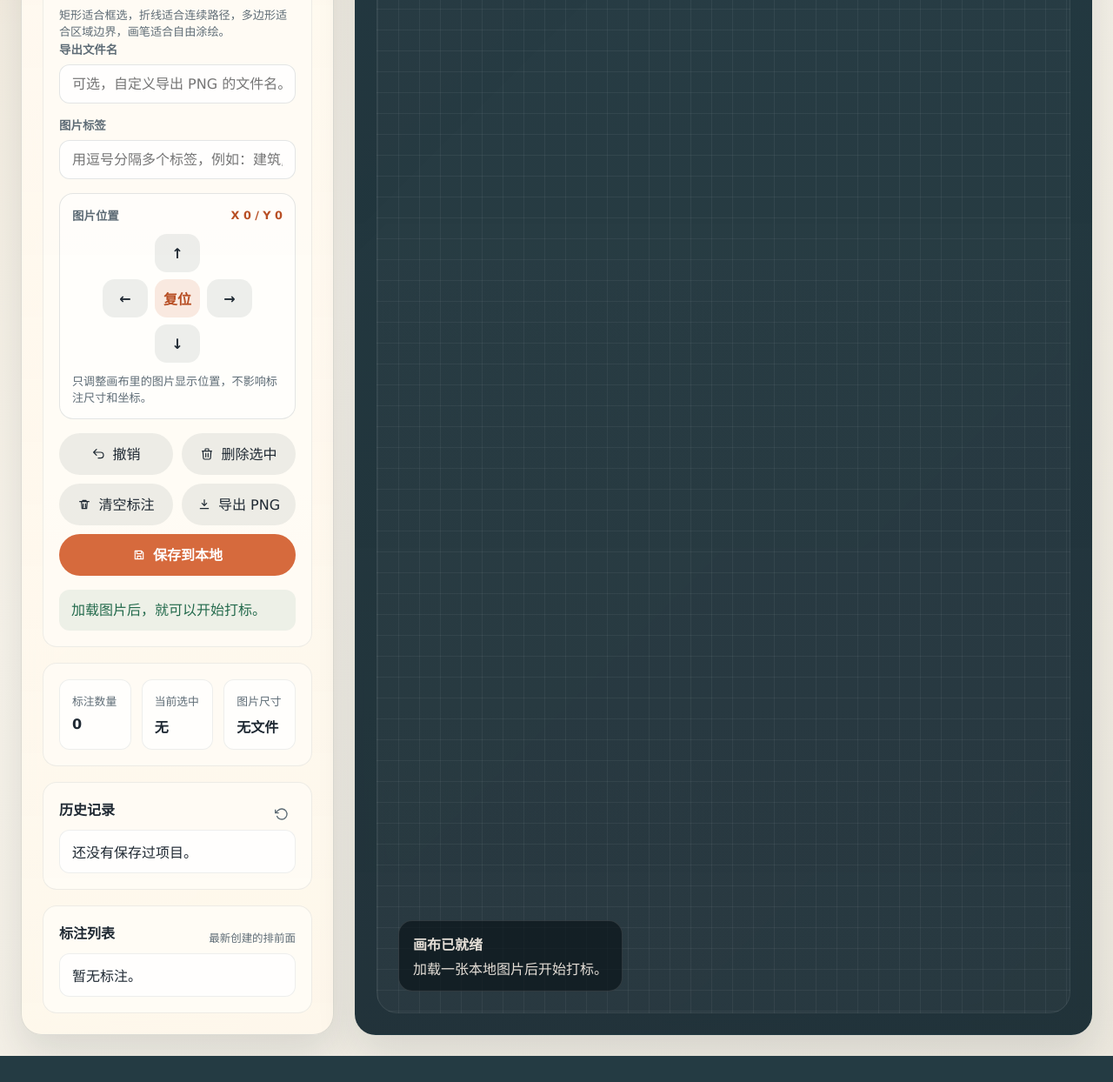
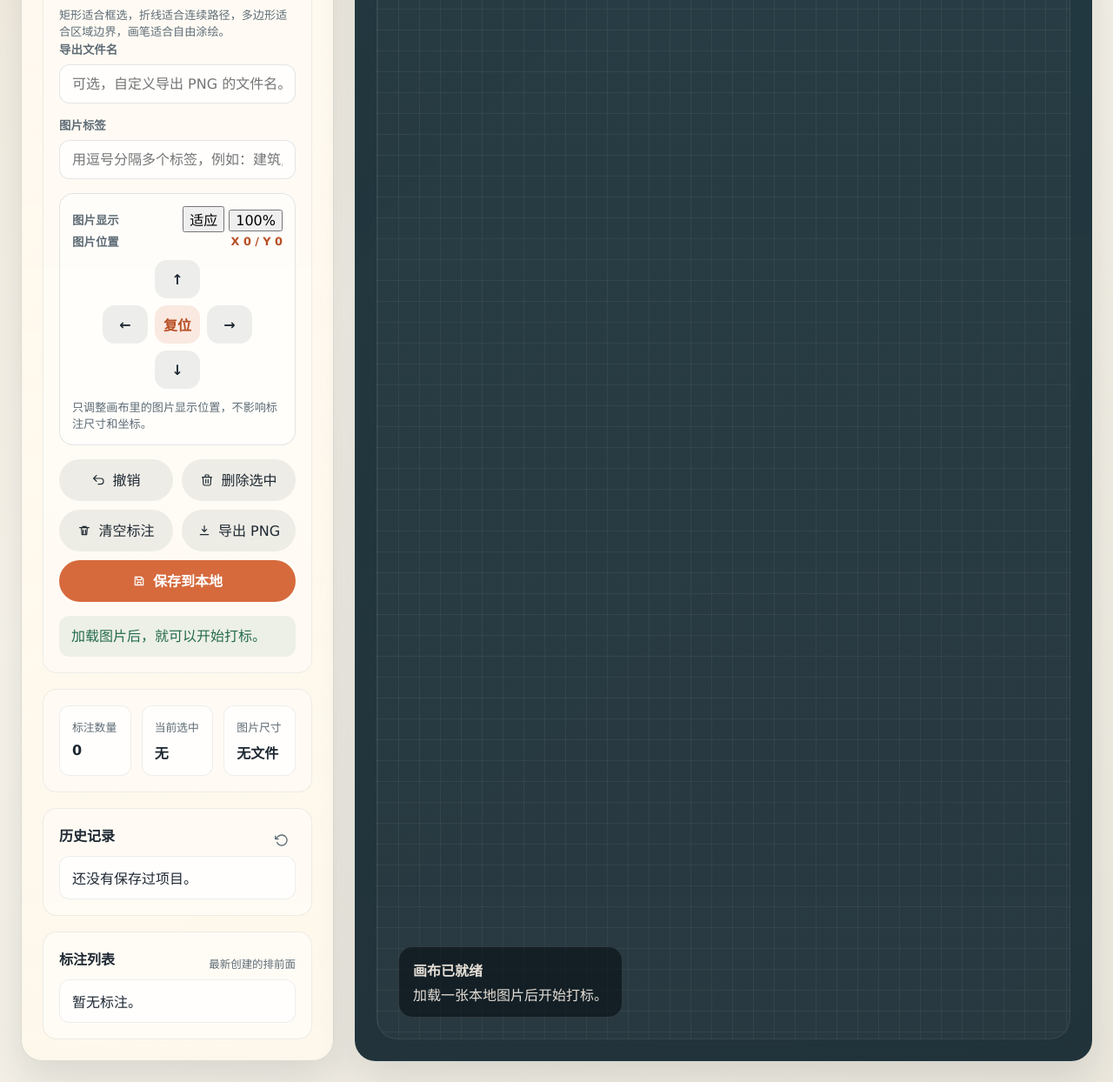
Before and after one commit to xiaoxiao1688/VisionMeasure-, a Flask app: page / in a window 1280 px wide. Shown: the part 700-1944 px from the top of the page at 87% size. Before the commit the page ends 1914 px from the top, so only its background shows below. Run offline with Flask 3, Linux system fonts and the light colour scheme; data that the repository does not hold is empty.

Commit message:
Add display mode controls

```diff
--- a/static/js/app.js
+++ b/static/js/app.js
@@ -43,6 +43,7 @@ const elements = {
   canvas: document.querySelector("#draft-canvas"),
   clearButton: document.querySelector("#clear-button"),
   deleteSelectedButton: document.querySelector("#delete-selected-button"),
+  displayModeButtons: [...document.querySelectorAll("[data-display-mode]")],
   downloadButton: document.querySelector("#download-button"),
   exportFilename: document.querySelector("#export-filename"),
   fileName: document.querySelector("#file-name"),
@@ -89,6 +90,7 @@ const state = {
   editHandleIndex: null,
   editOriginalAnnotation: null,
   editStartPoint: null,
+  displayMode: "fit",
 };
 
 const ctx = elements.canvas.getContext("2d");
@@ -190,23 +192,44 @@ function computeImagePlacement() {
   }
 
   const padding = 36;
+  let scale;
+
+  if (state.displayMode === "actual") {
+    scale = 1;
+  } else {
     const availableWidth = canvasCssWidth - padding * 2;
     const availableHeight = canvasCssHeight - padding * 2;
-  const scale = Math.min(
+    scale = Math.min(
       availableWidth / state.image.width,
       availableHeight / state.image.height,
       1
     );
+  }
 
   const drawWidth = state.image.width * scale;
   const drawHeight = state.image.height * scale;
 
+  const alignedWidth = Math.round(drawWidth);
+  const alignedHeight = Math.round(drawHeight);
+
+  let baseX, baseY;
+  if (state.displayMode === "actual") {
+    baseX = Math.max(padding, (canvasCssWidth - alignedWidth) / 2);
+    baseY = Math.max(padding, (canvasCssHeight - alignedHeight) / 2);
+  } else {
+    baseX = (canvasCssWidth - alignedWidth) / 2;
+    baseY = (canvasCssHeight - alignedHeight) / 2;
+  }
+
+  const alignedX = Math.round(baseX + state.imageOffset.x);
+  const alignedY = Math.round(baseY + state.imageOffset.y);
+
   state.imagePlacement = {
     scale,
-    x: (canvasCssWidth - drawWidth) / 2 + state.imageOffset.x,
-    y: (canvasCssHeight - drawHeight) / 2 + state.imageOffset.y,
-    width: drawWidth,
-    height: drawHeight,
+    x: alignedX,
+    y: alignedY,
+    width: alignedWidth,
+    height: alignedHeight,
   };
   updateImagePositionDisplay();
 }
@@ -228,8 +251,10 @@ function drawScene() {
   const placement = state.imagePlacement;
 
   ctx.save();
-  ctx.shadowColor = "rgba(0, 0, 0, 0.28)";
-  ctx.shadowBlur = 30;
+  ctx.shadowColor = "rgba(0, 0, 0, 0.15)";
+  ctx.shadowBlur = 6;
+  ctx.shadowOffsetX = 0;
+  ctx.shadowOffsetY = 2;
   ctx.drawImage(state.image, placement.x, placement.y, placement.width, placement.height);
   ctx.restore();
 
@@ -671,6 +696,28 @@ function updateToolButtons() {
   elements.toolButtons.forEach((button) => {
     button.classList.toggle("active", button.dataset.tool === state.currentTool);
   });
+}
+
+function updateDisplayModeButtons() {
+  elements.displayModeButtons.forEach((button) => {
+    button.classList.toggle("active", button.dataset.displayMode === state.displayMode);
+  });
+}
+
+function setDisplayMode(mode) {
+  if (state.displayMode === mode) {
+    return;
+  }
+
+  state.displayMode = mode;
+  updateDisplayModeButtons();
+
+  if (state.image) {
+    state.imageOffset = { x: 0, y: 0 };
+    computeImagePlacement();
+    drawScene();
+    setStatus(`已切换到${mode === "actual" ? "100% 实际像素" : "适应画布"}显示模式。`);
+  }
 }
 
 function pushUndoAdd(annotation) {
@@ -1563,6 +1610,12 @@ elements.toolButtons.forEach((button) => {
   });
 });
 
+elements.displayModeButtons.forEach((button) => {
+  button.addEventListener("click", () => {
+    setDisplayMode(button.dataset.displayMode);
+  });
+});
+
 elements.imagePositionButtons.forEach((button) => {
   button.addEventListener("click", () => {
     nudgeImagePosition(button.dataset.nudgeImage);
--- a/templates/index.html
+++ b/templates/index.html
@@ -52,6 +52,13 @@
           <input id="image-tags" type="text" placeholder="用逗号分隔多个标签，例如：建筑, 风景, 测量" />
 
           <div class="image-position-panel">
+            <div class="image-position-header">
+              <span class="field-label">图片显示</span>
+              <div class="display-mode-group">
+                <button class="display-mode-button active" type="button" data-display-mode="fit">适应</button>
+                <button class="display-mode-button" type="button" data-display-mode="actual">100%</button>
+              </div>
+            </div>
             <div class="image-position-header">
               <span class="field-label">图片位置</span>
               <span id="image-position-value" class="image-position-value">X 0 / Y 0</span>
```
Lines whose indentation alone changed are shown as unchanged.
